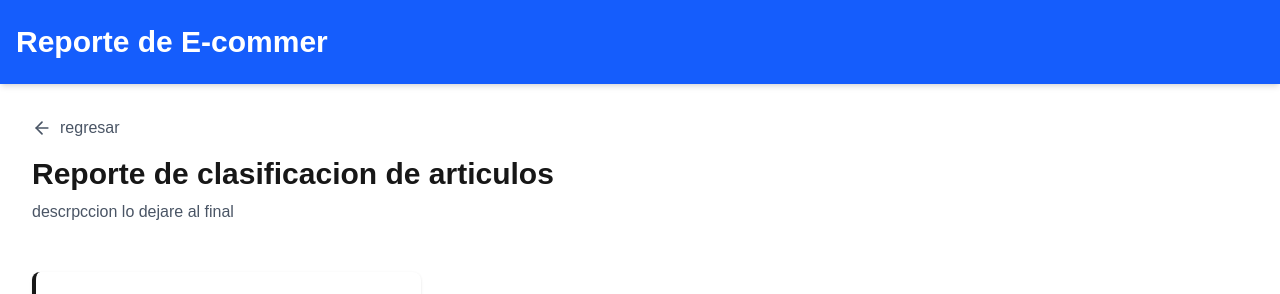
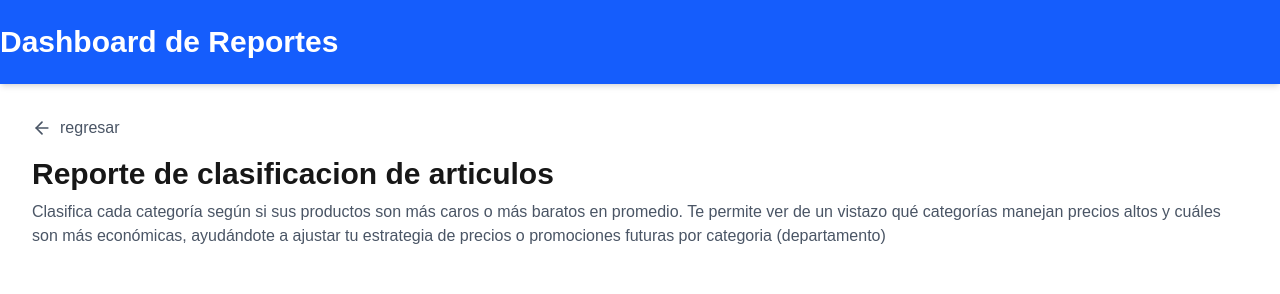
Before and after one commit to Silverz34/Lab-Reportes-Next.js-Reports-Dashboard, a Next.js app: page /reports/2 in a window 1280 px wide. Shown: the top 294 px of the page. Built offline with nearby package versions, Linux system fonts and the light colour scheme; no server answers; the database is empty.

Commit message:
agregando descrpcion a algunos reportes

```diff
--- a/components/navbar.tsx
+++ b/components/navbar.tsx
@@ -2,12 +2,12 @@
 
 export default function navbar(){
  return(
-    <header className="w-full bg-blue-600 text-white shadow-md">
+   <header className="w-full bg-blue-600 text-white shadow-md">
 
-      <div className="max-w-7xl mx-auto px-4 py-6 flex items-center justify-between">
+      <div className="max-w-7xl mx-auto py-6 ">
 
-            <div className="text-3xl font-bold">
-               Reporte de E-commer
+            <div className="text-3xl font-bold ">
+               Dashboard de Reportes
             </div>
       </div>
    </header>
--- a/src/app/page.tsx
+++ b/src/app/page.tsx
@@ -10,11 +10,10 @@ export default function Home() {
   return (
     <div className="p-6 m-12">
       <section className="mb-8">
-      <h1 className="text-2xl font-bold mb-2">Dashboard de Reportes</h1>
       <p className="text-gray-600">
         Este dashboard presenta una práctica de generación de views y
         reportes para un sistema de e‑commerce. Aquí se resumen indicadores de
-        desempeño (KPIs) y análisis de datos.
+        desempeño (KPIs) y análisis de datos sencillos.
       </p>
       </section>
       <br></br>
--- a/src/app/reports/1/page.tsx
+++ b/src/app/reports/1/page.tsx
@@ -15,7 +15,9 @@ export default async function Report1Page() {
       <Flecha/>
       <h1 className="text-3xl font-bold mb-2">Reporte de estatus de orden</h1>
       <p className="text-gray-600 mb-6">
-       descrpccion lo dejare al final
+        Este reporte identifica cuellos de botella en la cadena de suministro al mostrar
+        en que etapa se concentra el capital. Un alto porcentaje de ordenes pendientes indica fallas
+        en la etapa de entregas, mientras que las entregas exitosas validan la eficiencia.
       </p>
       <br></br>
         <div className="grid grid-cols-1 md:grid-cols-3 gap-6 ">
--- a/src/app/reports/2/page.tsx
+++ b/src/app/reports/2/page.tsx
@@ -13,7 +13,9 @@ export default async function Report2Page() {
         <Flecha/>
         <h1 className="text-3xl font-bold mb-2">Reporte de clasificacion de articulos</h1>
         <p className="text-gray-600 mb-6">
-           descrpccion lo dejare al final
+           Clasifica cada categoría según si sus productos son más caros o más baratos en promedio.
+           Te permite ver de un vistazo qué categorías manejan precios altos y cuáles son más económicas,
+           ayudándote a ajustar tu estrategia de precios o promociones futuras por categoria (departamento)
         </p>
         <br></br>
         <div className="grid grid-cols-1 md:grid-cols-3 gap-6 ">
--- a/src/app/reports/3/page.tsx
+++ b/src/app/reports/3/page.tsx
@@ -15,7 +15,9 @@ export default async function Report3Page({searchParams}: {searchParams : string
             <Flecha/>
             <h1 className="text-3xl font-bold mb-2">Reporte de mejores compradores</h1>
             <p className="text-gray-600 mb-6">
-             descrpccion lo dejare al final
+                Muestra qué clientes aportan más dinero al negocio, ordenándolos en un ranking.
+                Esto permite ver rápidamente quiénes son los que realmente impulsan las ventas para en un futuro promocionar
+                beneficios/recompensas, ayuda mucho a las campañas de marketing.
             </p>
             <div className="grid grid-cols-1 md:grid-cols-3 gap-6 ">
                 <div className="bg-white p-6 rounded-lg shadow border-l-4 ">
```
